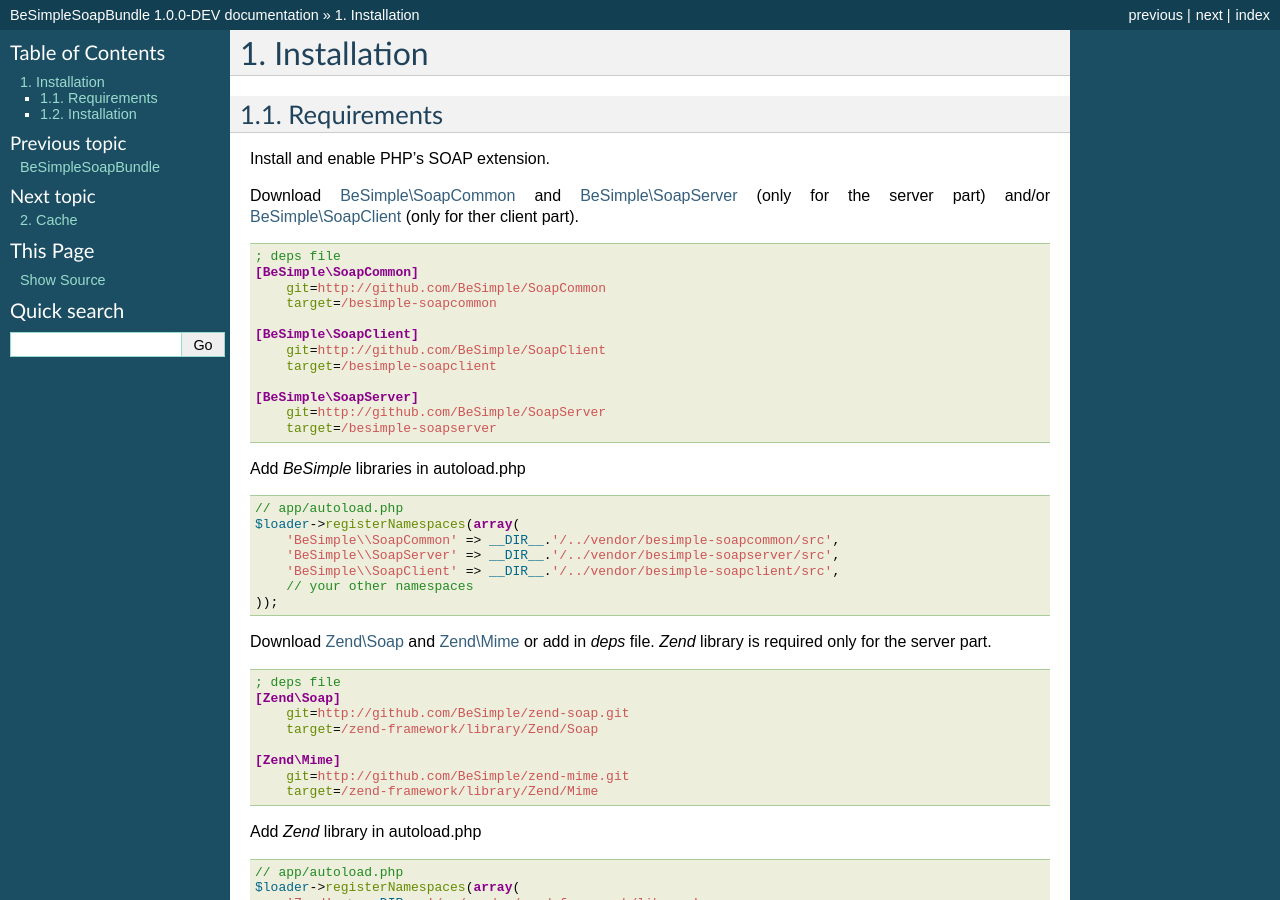
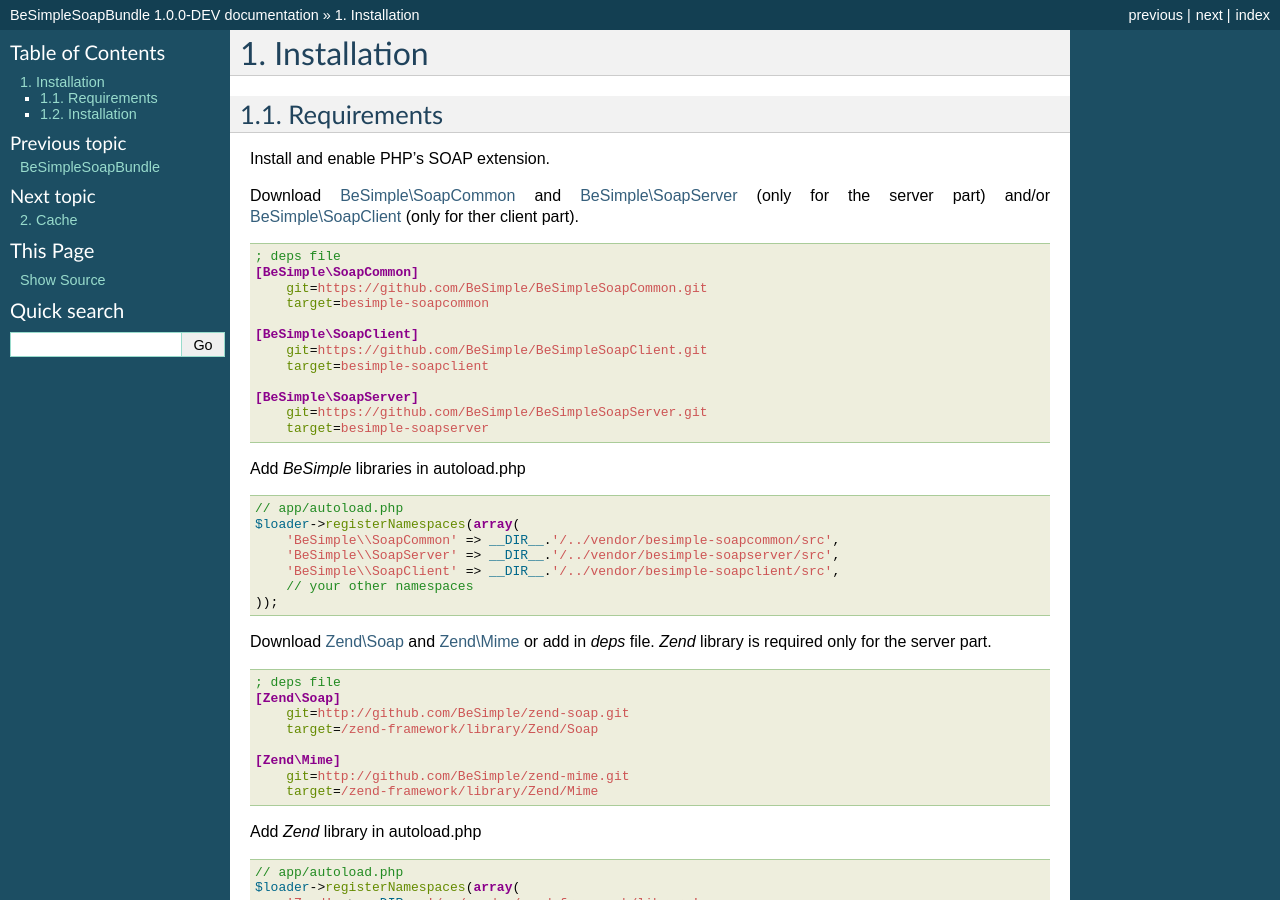
Before and after one commit to BeSimple/BeSimpleSoap, a Sphinx documentation site: the page built from Resources/doc/installation.rst, in a window 1280 px wide and 900 px high. Built offline with Sphinx 7.4.7, drawn with Linux system fonts in a browser that asks for light colours; some of the changed lines change nothing that is shown.

Commit message:
Fixed git URLs for the deps file

```diff
--- a/Resources/doc/installation.rst
+++ b/Resources/doc/installation.rst
@@ -12,16 +12,16 @@
 
     ; deps file
     [BeSimple\SoapCommon]
-        git=http://github.com/BeSimple/SoapCommon
-        target=/besimple-soapcommon
+        git=https://github.com/BeSimple/BeSimpleSoapCommon.git
+        target=besimple-soapcommon
 
     [BeSimple\SoapClient]
-        git=http://github.com/BeSimple/SoapClient
-        target=/besimple-soapclient
+        git=https://github.com/BeSimple/BeSimpleSoapClient.git
+        target=besimple-soapclient
 
     [BeSimple\SoapServer]
-        git=http://github.com/BeSimple/SoapServer
-        target=/besimple-soapserver
+        git=https://github.com/BeSimple/BeSimpleSoapServer.git
+        target=besimple-soapserver
 
 
 Add `BeSimple` libraries in autoload.php
```
